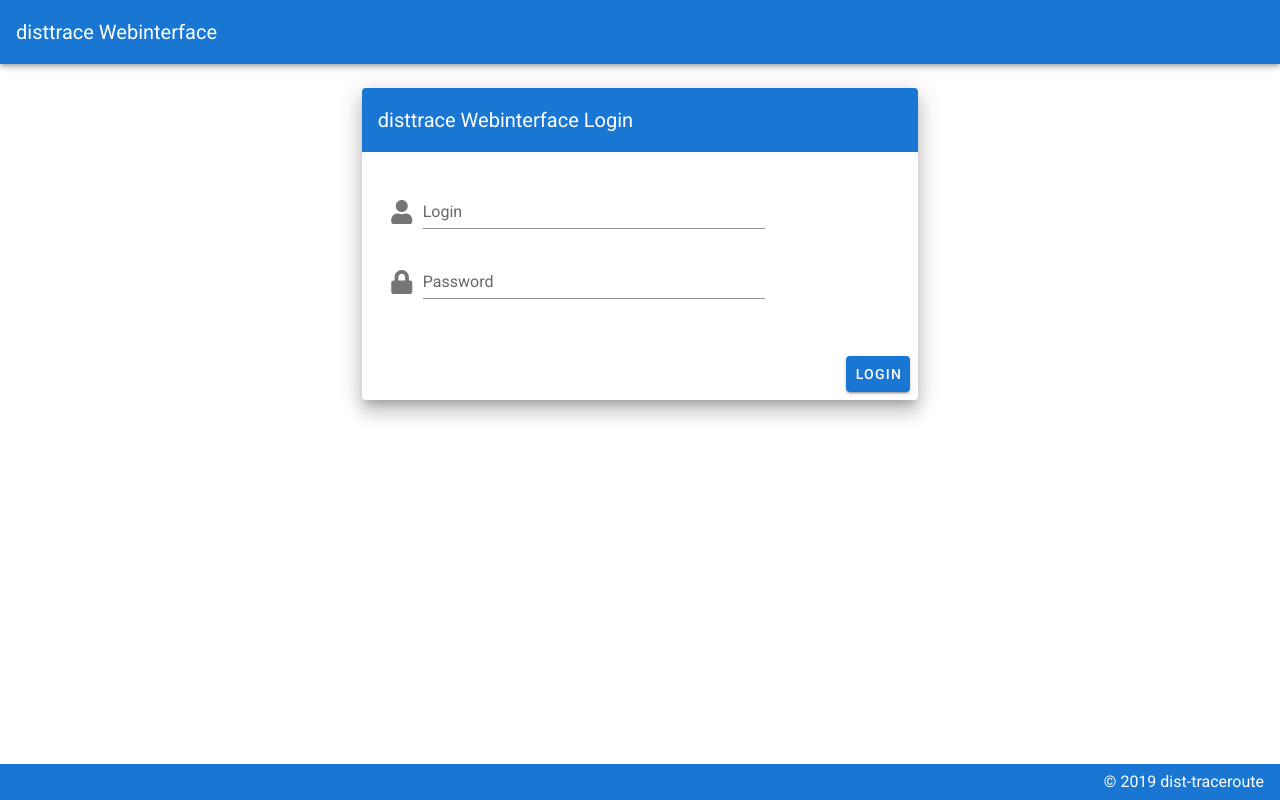
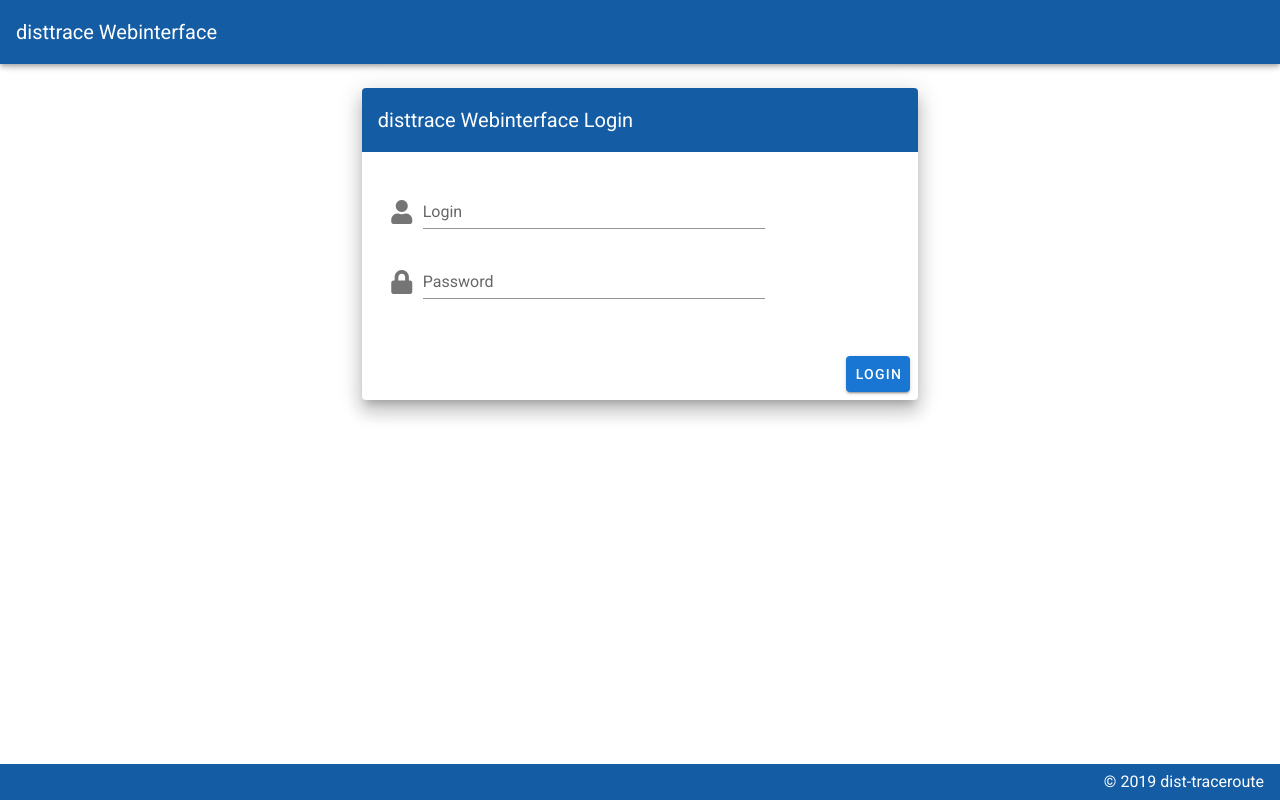
Before and after one commit to xmirakulix/dist-traceroute, a Vue app in the folder web/: page /#/graph/-1 in a window 1280 px wide. Before the commit this address led to /#/. Built offline with nearby package versions, Linux system fonts and the light colour scheme.

Commit message:
frontend colors

```diff
--- a/web/src/App.vue
+++ b/web/src/App.vue
@@ -21,7 +21,12 @@
       <v-list>
         <template v-for="(item, i) in items">
           <!-- Menu entries -->
-          <v-list-item v-if="item.icon" :to="item.to" :key="i" color="primary">
+          <v-list-item
+            v-if="item.icon"
+            :to="item.to"
+            :key="i"
+            color="secondary"
+          >
             <v-list-item-action>
               <v-icon>{{ item.icon }}</v-icon>
             </v-list-item-action>
@@ -36,7 +41,7 @@
           </v-list-item>
 
           <!-- Dividers -->
-          <v-divider v-else-if="item.divider" :key="i" dark class="mb-2" />
+          <v-divider v-else-if="item.divider" :key="i" class="mb-2" />
         </template>
       </v-list>
     </v-navigation-drawer>
--- a/web/src/components/ListTraces.vue
+++ b/web/src/components/ListTraces.vue
@@ -18,7 +18,7 @@
                 v-on="on"
                 small
                 class="mr-1"
-                color="primary"
+                color="secondary"
                 @click="
                   $router.push({
                     name: 'graph',
--- a/web/src/components/Login.vue
+++ b/web/src/components/Login.vue
@@ -40,7 +40,7 @@
             <v-card-actions>
               <v-spacer />
               <v-btn
-                color="primary"
+                color="secondary"
                 @click="login"
                 type="submit"
                 :disabled="waiting"
--- a/web/src/plugins/vuetify.js
+++ b/web/src/plugins/vuetify.js
@@ -6,5 +6,19 @@ Vue.use(Vuetify);
 export default new Vuetify({
   icons: {
     iconfont: "fa"
+  },
+
+  theme: {
+    themes: {
+      light: {
+        secondary: "#1976D2",
+        accent: "#e91e63",
+        primary: "#145CA4",
+        success: "#4CAF50",
+        info: "#2196F3",
+        warning: "#FB8C00",
+        error: "#FF5252"
+      }
+    }
   }
 });
--- a/web/src/views/TraceGraph.vue
+++ b/web/src/views/TraceGraph.vue
@@ -21,9 +21,13 @@
               min="0"
               max="20"
               v-on:end="setSkipVal"
+              color="accent"
+              track-color="accent lighten-5"
             >
               <template v-slot:prepend>
-                <v-icon small class="mt-1">fas fa-eye-slash fa-xs</v-icon>
+                <v-icon color="accent" small class="mt-1"
+                  >fas fa-eye-slash fa-xs</v-icon
+                >
               </template>
             </v-slider>
           </v-col>
```
